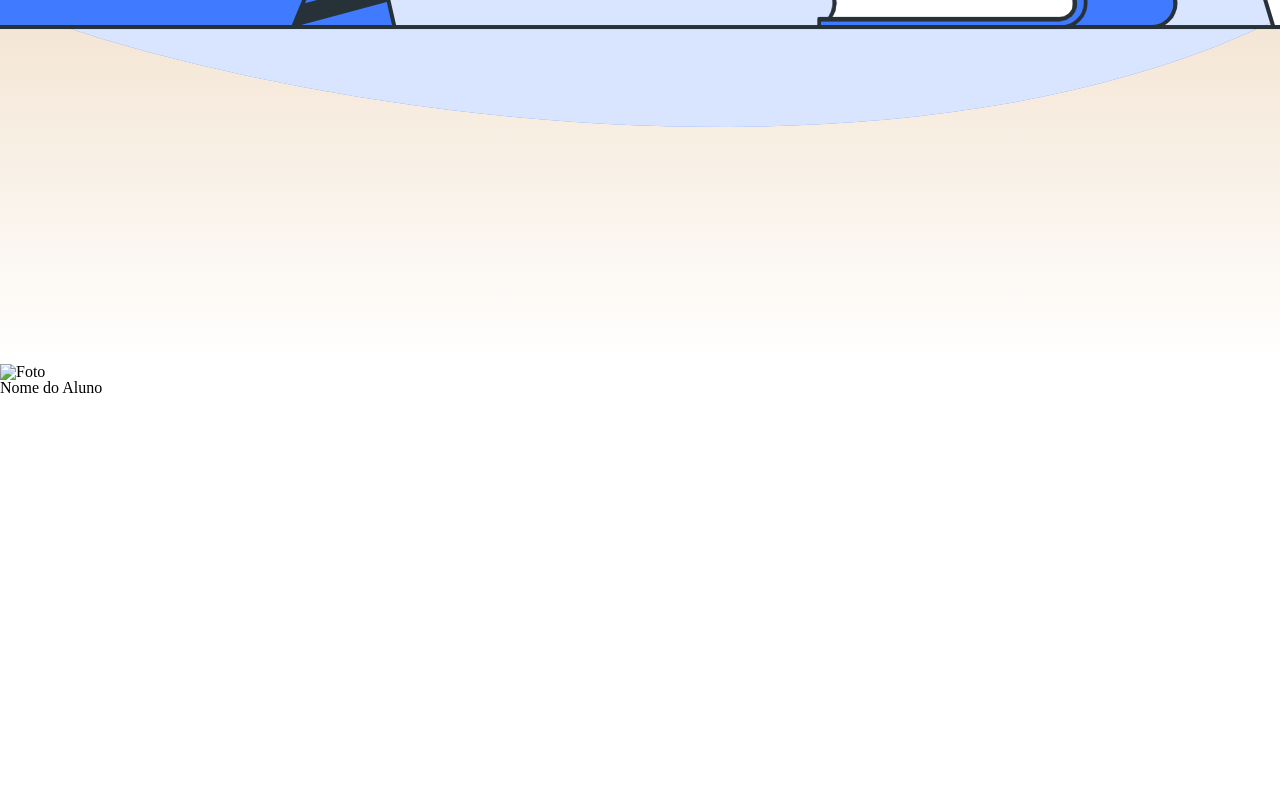
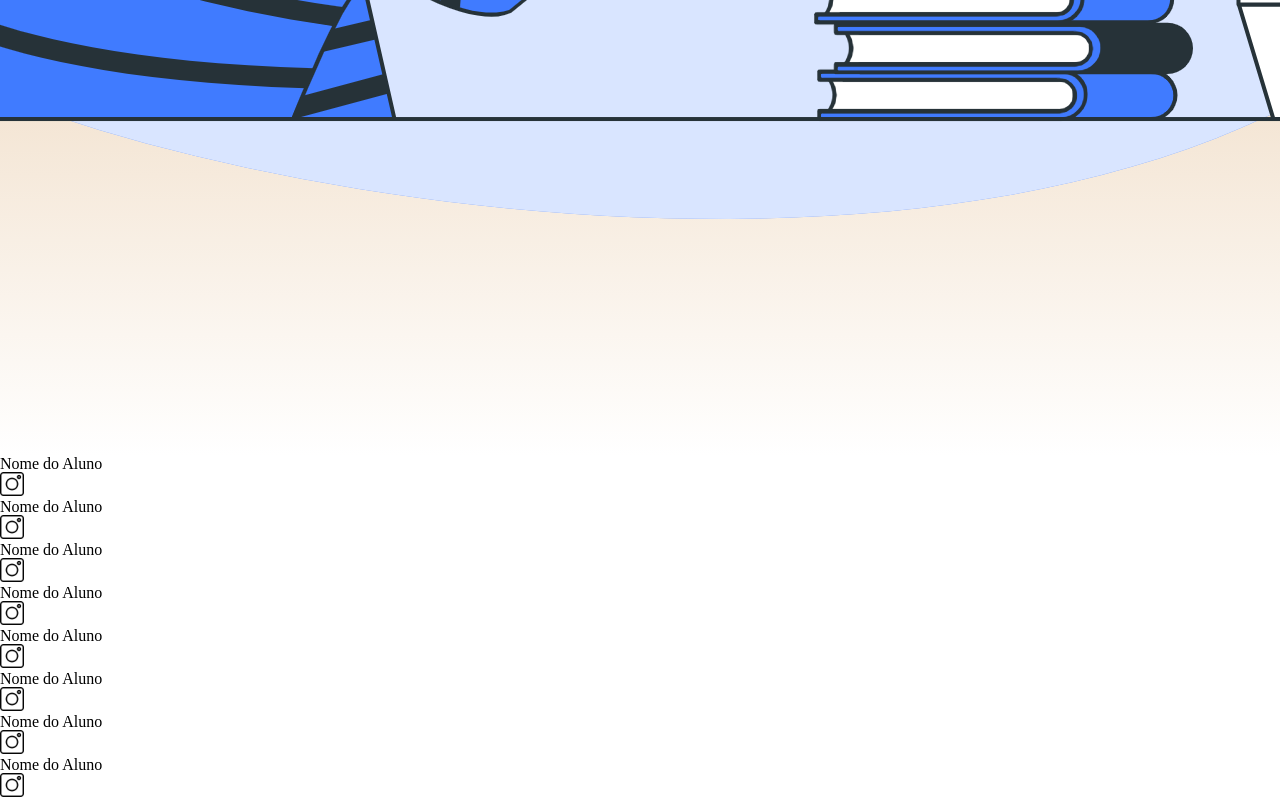
Before and after one commit to Alunaisabella/site-escola, a plain HTML site: page index.html in a window 1280 px wide. Shown: the part 1720-2520 px from the top of the page. Before the commit the page ends 2116 px from the top, so only its background shows below. Drawn offline with Linux system fonts and the light colour scheme.

Commit message:
Finalizando a section Escola

```diff
--- a/index.html
+++ b/index.html
@@ -32,9 +32,65 @@
     </section>
 
   <section>
-    <h2 Quem são nossos estudantes?></h2>
-  <img class="imagem-estudante" scr="modelo.jpg" alt="Foto">
-  <h3>Nome do Aluno</h3>
-</section>
+
+  <h2 Quem são nossos estudantes?></h2>
+
+  <div class="div-estudante">
+    <div clas="imagem-estudantes" src="modelo.jpg" alt="foto">
+    <h3 class="nome-estudante">Nome do Aluno</h3>
+    <img class="imagem-icone" src="instagram.png" alt="Icone do Insatagram"
+    <img class="imagem-icone" src="whatsapp.png" alt="Icone do whatsapp"
+    <img class="imagem-icone" src="github.png" alt="Icone do github"
+  </div>
+  <div class="div-estudante">
+    <div clas="imagem-estudantes" src="modelo.jpg" alt="foto">
+    <h3 class="nome-estudante">Nome do Aluno</h3>
+    <img class="imagem-icone" src="instagram.png" alt="Icone do Insatagram"
+    <img class="imagem-icone" src="whatsapp.png" alt="Icone do whatsapp"
+    <img class="imagem-icone" src="github.png" alt="Icone do github"
+  </div>
+  <div class="div-estudante">
+    <div clas="imagem-estudantes" src="modelo.jpg" alt="foto">
+    <h3 class="nome-estudante">Nome do Aluno</h3>
+    <img class="imagem-icone" src="instagram.png" alt="Icone do Insatagram"
+    <img class="imagem-icone" src="whatsapp.png" alt="Icone do whatsapp"
+    <img class="imagem-icone" src="github.png" alt="Icone do github"
+  </div>
+  <div class="div-estudante">
+    <div clas="imagem-estudantes" src="modelo.jpg" alt="foto">
+    <h3 class="nome-estudante">Nome do Aluno</h3>
+    <img class="imagem-icone" src="instagram.png" alt="Icone do Insatagram"
+    <img class="imagem-icone" src="whatsapp.png" alt="Icone do whatsapp"
+    <img class="imagem-icone" src="github.png" alt="Icone do github"
+  </div>
+  <div class="div-estudante">
+    <div clas="imagem-estudantes" src="modelo.jpg" alt="foto">
+    <h3 class="nome-estudante">Nome do Aluno</h3>
+    <img class="imagem-icone" src="instagram.png" alt="Icone do Insatagram"
+    <img class="imagem-icone" src="whatsapp.png" alt="Icone do whatsapp"
+    <img class="imagem-icone" src="github.png" alt="Icone do github"
+  </div>
+  <div class="div-estudante">
+    <div clas="imagem-estudantes" src="modelo.jpg" alt="foto">
+    <h3 class="nome-estudante">Nome do Aluno</h3>
+    <img class="imagem-icone" src="instagram.png" alt="Icone do Insatagram"
+    <img class="imagem-icone" src="whatsapp.png" alt="Icone do whatsapp"
+    <img class="imagem-icone" src="github.png" alt="Icone do github"
+  </div>
+  <div class="div-estudante">
+    <div clas="imagem-estudantes" src="modelo.jpg" alt="foto">
+    <h3 class="nome-estudante">Nome do Aluno</h3>
+    <img class="imagem-icone" src="instagram.png" alt="Icone do Insatagram"
+    <img class="imagem-icone" src="whatsapp.png" alt="Icone do whatsapp"
+    <img class="imagem-icone" src="github.png" alt="Icone do github"
+  </div>
+  <div class="div-estudante">
+    <div clas="imagem-estudantes" src="modelo.jpg" alt="foto">
+    <h3 class="nome-estudante">Nome do Aluno</h3>
+    <img class="imagem-icone" src="instagram.png" alt="Icone do Insatagram"
+    <img class="imagem-icone" src="whatsapp.png" alt="Icone do whatsapp"
+    <img class="imagem-icone" src="github.png" alt="Icone do github"
+  </div>
+  </section>
   </body>
 </html>
--- a/style.css
+++ b/style.css
@@ -1,7 +1,7 @@
-*(
+*{
   margin: 0;
-  padding 0;
-)
+  padding: 0;
+}
 
 
     .cabecalho {
@@ -47,3 +47,12 @@
     .imagem-estudantes{
       width: 120px;
     }
+
+    .imagem-icone {
+      width: 24px;
+    }
+
+    .div-estudantes {
+      text-align:center ;
+      padding: 16px 0;
+    }
```
Also changed, not shown: github.png (added), instagram.png (added), whatsapp.png (added).
